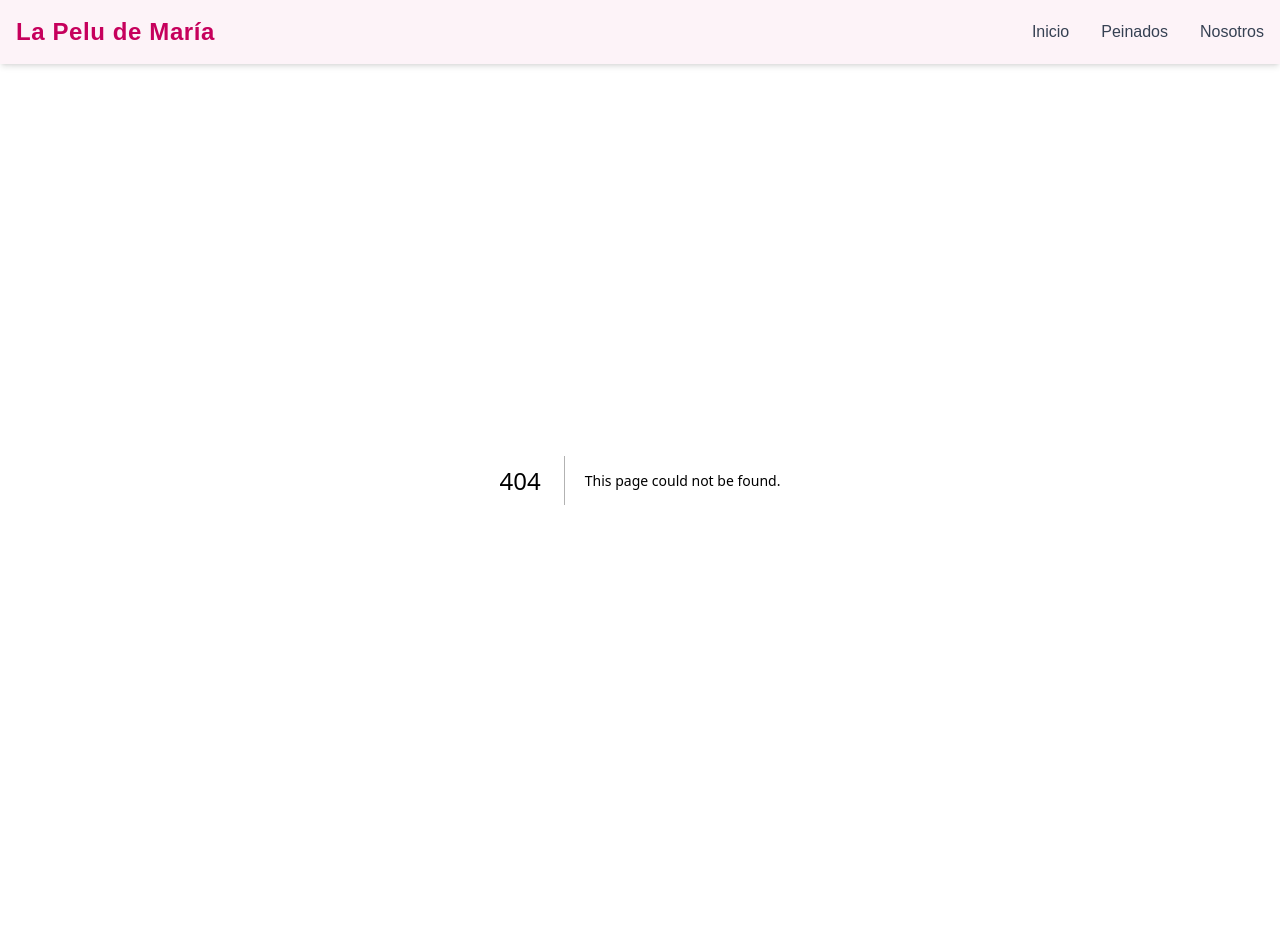
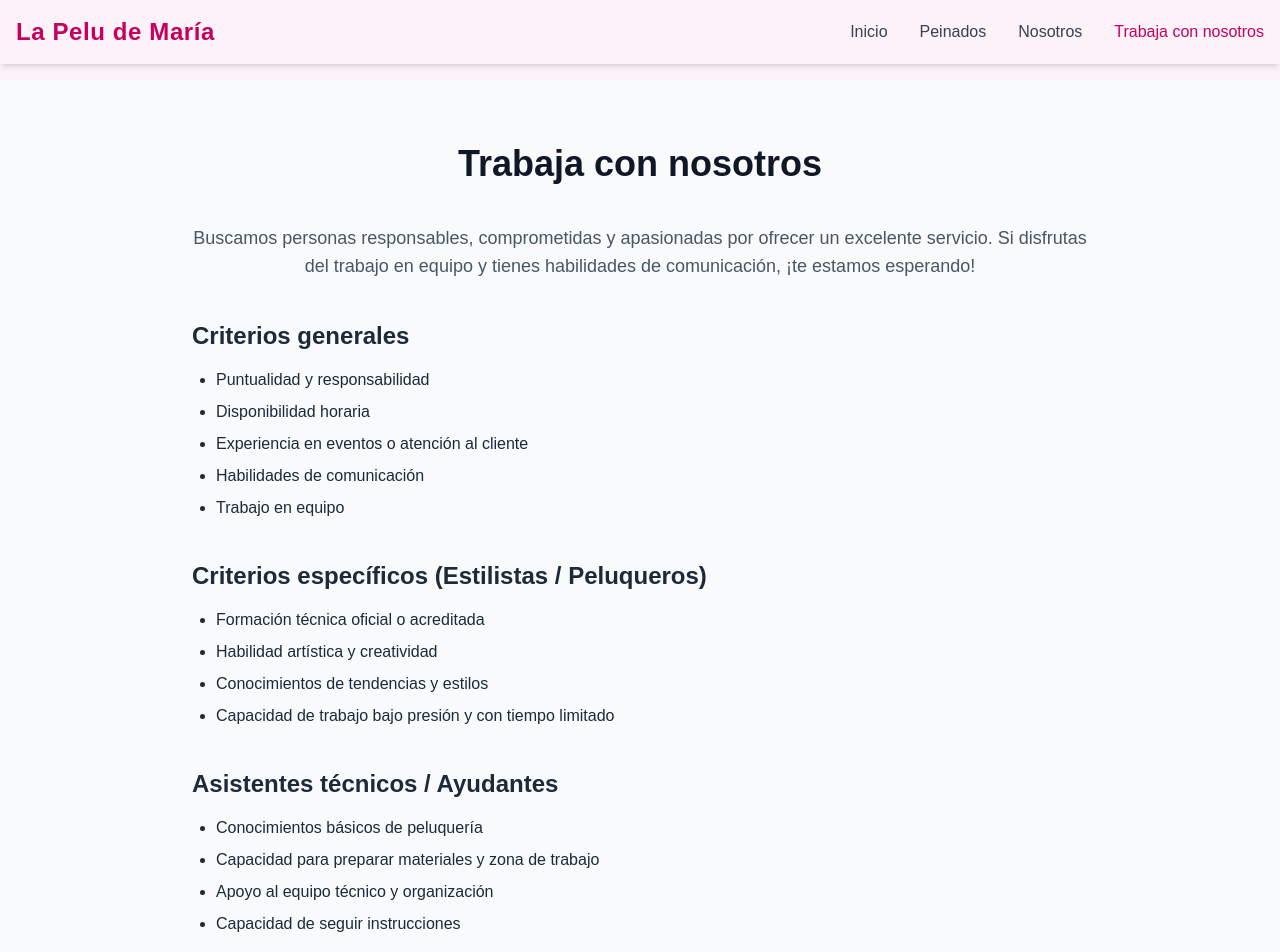
Before and after one commit to AdrianGonzalo/EventoBlog, a Next.js app in the folder web/: page /trabaja in a window 1280 px wide. Before the commit this address had no page. Shown: the top 952 px of the page. Before the commit the page ends 880 px from the top, so only its background shows below. Built offline with nearby package versions, Linux system fonts and the light colour scheme.

Commit message:
add new section, trabaj con nosotros

```diff
--- a/web/package.json
+++ b/web/package.json
@@ -11,6 +11,7 @@
   "dependencies": {
     "@sanity/client": "^7.12.0",
     "@sanity/image-url": "^1.2.0",
+    "lucide-react": "^0.548.0",
     "next": "15.5.5",
     "react": "19.1.0",
     "react-dom": "19.1.0"
--- a/web/src/app/components/Navbar.jsx
+++ b/web/src/app/components/Navbar.jsx
@@ -3,13 +3,16 @@
 import Link from "next/link";
 import { usePathname } from "next/navigation";
 import { useEffect, useRef, useState } from "react";
+import { Menu, X } from "lucide-react"; // 👈 iconos del menú hamburguesa
 
 export default function Navbar() {
   const pathname = usePathname();
   const [isMobile, setIsMobile] = useState(false);
+  const [menuOpen, setMenuOpen] = useState(false);
   const [openDropdown, setOpenDropdown] = useState(false);
   const dropdownRef = useRef(null);
 
+  // Detectar si es móvil
   useEffect(() => {
     const handleResize = () => setIsMobile(window.innerWidth < 768);
     handleResize();
@@ -17,15 +20,14 @@ export default function Navbar() {
     return () => window.removeEventListener("resize", handleResize);
   }, []);
 
+  // Cerrar dropdown al hacer clic fuera
   useEffect(() => {
     const handleClickOutside = (event) => {
       if (dropdownRef.current && !dropdownRef.current.contains(event.target)) {
         setOpenDropdown(false);
       }
     };
-    if (isMobile) {
-      document.addEventListener("click", handleClickOutside);
-    }
+    if (isMobile) document.addEventListener("click", handleClickOutside);
     return () => document.removeEventListener("click", handleClickOutside);
   }, [isMobile]);
 
@@ -36,24 +38,47 @@ export default function Navbar() {
     }
   };
 
-  const handleOptionClick = () => setOpenDropdown(false);
+  const handleOptionClick = () => {
+    setOpenDropdown(false);
+    setMenuOpen(false);
+  };
+
+  const handleLinkClick = () => setMenuOpen(false);
 
   return (
-    <header className="fixed top-0 left-0 w-full bg-pink-50/90 backdrop-blur-md shadow-md z-50 ">
+    <header className="fixed top-0 left-0 w-full bg-pink-50/90 backdrop-blur-md shadow-md z-50">
       <nav className="flex justify-between items-center p-4 max-w-7xl mx-auto">
+        {/* Logo */}
         <div className="text-2xl font-extrabold text-pink-700 tracking-wide hover:text-pink-600 transition-colors">
-          <Link
-            href="/"
-            className="block text-center sm:text-left text-base sm:text-lg md:text-xl lg:text-2xl font-semibold tracking-wide text-pink-700"
-          >
+          <Link href="/" onClick={handleLinkClick}>
             La Pelu de María
           </Link>
         </div>
 
-        <div className="flex gap-8 text-gray-700 font-medium relative">
+        {/* Botón hamburguesa */}
+        <button
+          className="md:hidden text-pink-700"
+          onClick={() => setMenuOpen(!menuOpen)}
+        >
+          {menuOpen ? <X size={28} /> : <Menu size={28} />}
+        </button>
+
+        {/* Menú */}
+        <div
+          className={`${
+            isMobile
+              ? `absolute top-full left-0 w-full bg-pink-50/95 backdrop-blur-md shadow-md flex flex-col items-center gap-6 py-6 text-lg transition-all duration-300 ${
+                  menuOpen
+                    ? "opacity-100 translate-y-0"
+                    : "opacity-0 -translate-y-5 pointer-events-none"
+                }`
+              : "flex gap-8 text-gray-700 font-medium items-center"
+          }`}
+        >
           {/* Inicio */}
           <Link
             href="/"
+            onClick={handleLinkClick}
             className={`relative group ${
               pathname === "/" ? "text-pink-700" : "hover:text-pink-700"
             }`}
@@ -62,6 +87,7 @@ export default function Navbar() {
             <span className="absolute bottom-0 left-0 w-0 h-[2px] bg-pink-600 transition-all group-hover:w-full"></span>
           </Link>
 
+          {/* Peinados */}
           <div
             ref={dropdownRef}
             className={`relative group select-none ${
@@ -70,33 +96,29 @@ export default function Navbar() {
           >
             <span
               onClick={toggleDropdown}
-              className={`relative font-medium py-6 ${
+              className={`relative font-medium ${
                 pathname.startsWith("/peinados")
                   ? "text-pink-700"
                   : "hover:text-pink-700"
               }`}
             >
               Peinados
-              <span
-                className={`absolute bottom-5 left-0 w-0 h-[2px] bg-pink-600 transition-all ${
-                  pathname.startsWith("/peinados")
-                    ? "w-full"
-                    : "group-hover:w-full"
-                }`}
-              ></span>
             </span>
 
+            {/* Dropdown */}
             <div
-              className={`
-                absolute left-1/2 -translate-x-1/2 top-8 mt-2 w-28 bg-pink-50/90 border border-pink-100 border-t-0 shadow-lg overflow-hidden transform transition-all duration-200 ease-out origin-top
+              className={`absolute ${
+                isMobile
+                  ? "left-1/2 -translate-x-1/2 top-8"
+                  : "left-1/2 -translate-x-1/2 top-8"
+              } mt-2 w-28 bg-pink-50/90 border border-pink-100 border-t-0 shadow-lg overflow-hidden transform transition-all duration-200 ease-out origin-top
                 ${
                   isMobile
                     ? openDropdown
                       ? "scale-100 opacity-100 pointer-events-auto"
                       : "scale-95 opacity-0 pointer-events-none"
                     : "group-hover:scale-100 group-hover:opacity-100 group-hover:pointer-events-auto scale-95 opacity-0 pointer-events-none"
-                }
-              `}
+                }`}
             >
               <Link
                 href="/peinados/novias"
@@ -115,8 +137,10 @@ export default function Navbar() {
             </div>
           </div>
 
+          {/* Nosotros */}
           <Link
             href="/nosotros"
+            onClick={handleLinkClick}
             className={`relative group ${
               pathname === "/nosotros" ? "text-pink-700" : "hover:text-pink-700"
             }`}
@@ -124,6 +148,18 @@ export default function Navbar() {
             Nosotros
             <span className="absolute bottom-0 left-0 w-0 h-[2px] bg-pink-600 transition-all group-hover:w-full"></span>
           </Link>
+
+          {/* ✅ Nuevo: Trabaja con nosotros */}
+          <Link
+            href="/trabaja"
+            onClick={handleLinkClick}
+            className={`relative group ${
+              pathname === "/trabaja" ? "text-pink-700" : "hover:text-pink-700"
+            }`}
+          >
+            Trabaja con nosotros
+            <span className="absolute bottom-0 left-0 w-0 h-[2px] bg-pink-600 transition-all group-hover:w-full"></span>
+          </Link>
         </div>
       </nav>
     </header>
--- /dev/null
+++ b/web/src/app/trabaja/page.js
@@ -0,0 +1,245 @@
+export default function TrabajaConNosotros() {
+  return (
+    <main className="min-h-screen bg-gray-50 text-gray-800 py-16 px-6">
+      <section className="max-w-4xl mx-auto space-y-10">
+        <h1 className="text-4xl font-bold text-center text-gray-900">
+          Trabaja con nosotros
+        </h1>
+
+        <p className="text-lg text-center text-gray-600">
+          Buscamos personas responsables, comprometidas y apasionadas por
+          ofrecer un excelente servicio. Si disfrutas del trabajo en equipo y
+          tienes habilidades de comunicación, ¡te estamos esperando!
+        </p>
+
+        <div>
+          <h2 className="text-2xl font-semibold mb-4">Criterios generales</h2>
+          <ul className="list-disc pl-6 space-y-2">
+            <li>Puntualidad y responsabilidad</li>
+            <li>Disponibilidad horaria</li>
+            <li>Experiencia en eventos o atención al cliente</li>
+            <li>Habilidades de comunicación</li>
+            <li>Trabajo en equipo</li>
+          </ul>
+        </div>
+
+        <div>
+          <h2 className="text-2xl font-semibold mb-4">
+            Criterios específicos (Estilistas / Peluqueros)
+          </h2>
+          <ul className="list-disc pl-6 space-y-2">
+            <li>Formación técnica oficial o acreditada</li>
+            <li>Habilidad artística y creatividad</li>
+            <li>Conocimientos de tendencias y estilos</li>
+            <li>Capacidad de trabajo bajo presión y con tiempo limitado</li>
+          </ul>
+        </div>
+
+        <div>
+          <h2 className="text-2xl font-semibold mb-4">
+            Asistentes técnicos / Ayudantes
+          </h2>
+          <ul className="list-disc pl-6 space-y-2">
+            <li>Conocimientos básicos de peluquería</li>
+            <li>Capacidad para preparar materiales y zona de trabajo</li>
+            <li>Apoyo al equipo técnico y organización</li>
+            <li>Capacidad de seguir instrucciones</li>
+          </ul>
+        </div>
+
+        <div className="text-center mt-12">
+          <p className="text-gray-600">
+            Si crees que encajas con nuestro equipo, envíanos tu CV y una breve
+            presentación a:
+          </p>
+          <a
+            href="mailto:contacto@tuempresa.com"
+            className="inline-block mt-3 bg-gray-900 text-white px-6 py-3 rounded-full hover:bg-gray-700 transition"
+          >
+            Enviar solicitud
+          </a>
+        </div>
+      </section>
+    </main>
+  );
+}
+
+/*
+"use client";
+import { useState } from "react";
+
+export default function TrabajaConNosotros() {
+  const [formData, setFormData] = useState({
+    nombre: "",
+    email: "",
+    puesto: "",
+    experiencia: "",
+    mensaje: "",
+  });
+
+  const handleChange = (e) => {
+    const { name, value } = e.target;
+    setFormData({ ...formData, [name]: value });
+  };
+
+  const handleSubmit = (e) => {
+    e.preventDefault();
+    // Aquí puedes conectar tu API o servicio de email
+    console.log("Formulario enviado:", formData);
+    alert("¡Gracias por enviar tu solicitud!");
+    setFormData({
+      nombre: "",
+      email: "",
+      puesto: "",
+      experiencia: "",
+      mensaje: "",
+    });
+  };
+
+  return (
+    <main className="min-h-screen bg-gray-50 text-gray-800 py-16 px-6">
+      <section className="max-w-4xl mx-auto space-y-12">
+        <h1 className="text-4xl font-bold text-center text-gray-900">
+          Trabaja con nosotros
+        </h1>
+
+        <p className="text-lg text-center text-gray-600">
+          Buscamos personas responsables, comprometidas y apasionadas por ofrecer un excelente servicio.
+          Si disfrutas del trabajo en equipo y tienes habilidades de comunicación, ¡te estamos esperando!
+        </p>
+
+        <div>
+          <h2 className="text-2xl font-semibold mb-4">Criterios generales</h2>
+          <ul className="list-disc pl-6 space-y-2">
+            <li>Puntualidad y responsabilidad</li>
+            <li>Disponibilidad horaria</li>
+            <li>Experiencia en eventos o atención al cliente</li>
+            <li>Habilidades de comunicación</li>
+            <li>Trabajo en equipo</li>
+          </ul>
+        </div>
+
+        <div>
+          <h2 className="text-2xl font-semibold mb-4">
+            Criterios específicos (Estilistas / Peluqueros)
+          </h2>
+          <ul className="list-disc pl-6 space-y-2">
+            <li>Formación técnica oficial o acreditada</li>
+            <li>Habilidad artística y creatividad</li>
+            <li>Conocimientos de tendencias y estilos</li>
+            <li>Capacidad de trabajo bajo presión y con tiempo limitado</li>
+          </ul>
+        </div>
+
+        <div>
+          <h2 className="text-2xl font-semibold mb-4">
+            Asistentes técnicos / Ayudantes
+          </h2>
+          <ul className="list-disc pl-6 space-y-2">
+            <li>Conocimientos básicos de peluquería</li>
+            <li>Capacidad para preparar materiales y zona de trabajo</li>
+            <li>Apoyo al equipo técnico y organización</li>
+            <li>Capacidad de seguir instrucciones</li>
+          </ul>
+        </div>
+
+        <section className="mt-16 bg-white shadow-md rounded-2xl p-8">
+          <h2 className="text-2xl font-semibold mb-6 text-center text-gray-800">
+            Envíanos tu solicitud
+          </h2>
+
+          <form onSubmit={handleSubmit} className="space-y-6">
+            <div className="grid md:grid-cols-2 gap-6">
+              <div>
+                <label className="block text-sm font-medium mb-1">
+                  Nombre completo
+                </label>
+                <input
+                  type="text"
+                  name="nombre"
+                  value={formData.nombre}
+                  onChange={handleChange}
+                  required
+                  className="w-full border rounded-lg px-4 py-2 focus:outline-none focus:ring-2 focus:ring-gray-800"
+                />
+              </div>
+
+              <div>
+                <label className="block text-sm font-medium mb-1">
+                  Correo electrónico
+                </label>
+                <input
+                  type="email"
+                  name="email"
+                  value={formData.email}
+                  onChange={handleChange}
+                  required
+                  className="w-full border rounded-lg px-4 py-2 focus:outline-none focus:ring-2 focus:ring-gray-800"
+                />
+              </div>
+            </div>
+
+            <div className="grid md:grid-cols-2 gap-6">
+              <div>
+                <label className="block text-sm font-medium mb-1">
+                  Puesto al que aplicas
+                </label>
+                <select
+                  name="puesto"
+                  value={formData.puesto}
+                  onChange={handleChange}
+                  required
+                  className="w-full border rounded-lg px-4 py-2 focus:outline-none focus:ring-2 focus:ring-gray-800"
+                >
+                  <option value="">Selecciona un puesto</option>
+                  <option value="Estilista">Estilista / Peluquero</option>
+                  <option value="Asistente">Asistente técnico</option>
+                  <option value="Eventos">Personal de eventos</option>
+                </select>
+              </div>
+
+              <div>
+                <label className="block text-sm font-medium mb-1">
+                  Años de experiencia
+                </label>
+                <input
+                  type="number"
+                  name="experiencia"
+                  value={formData.experiencia}
+                  onChange={handleChange}
+                  min="0"
+                  className="w-full border rounded-lg px-4 py-2 focus:outline-none focus:ring-2 focus:ring-gray-800"
+                />
+              </div>
+            </div>
+
+            <div>
+              <label className="block text-sm font-medium mb-1">
+                Cuéntanos sobre ti
+              </label>
+              <textarea
+                name="mensaje"
+                value={formData.mensaje}
+                onChange={handleChange}
+                rows="4"
+                placeholder="Háblanos de tu experiencia, formación o motivación..."
+                className="w-full border rounded-lg px-4 py-2 focus:outline-none focus:ring-2 focus:ring-gray-800"
+              ></textarea>
+            </div>
+
+            <div className="text-center">
+              <button
+                type="submit"
+                className="bg-gray-900 text-white px-8 py-3 rounded-full hover:bg-gray-700 transition"
+              >
+                Enviar solicitud
+              </button>
+            </div>
+          </form>
+        </section>
+      </section>
+    </main>
+  );
+}
+
+*/
```
Also changed, not shown: 1 other file (tests, documents, lock files or other folders).
